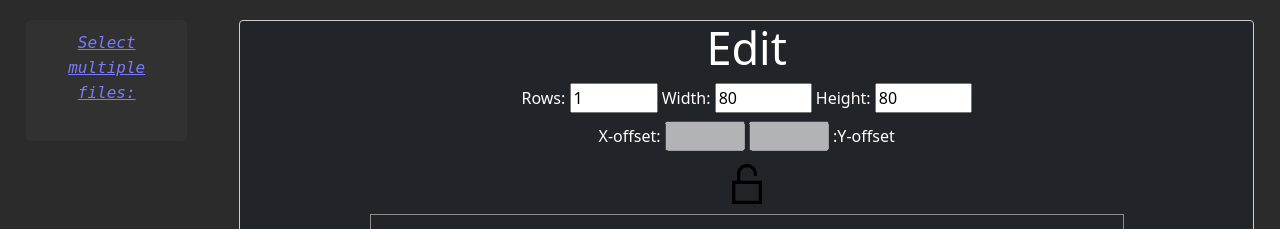
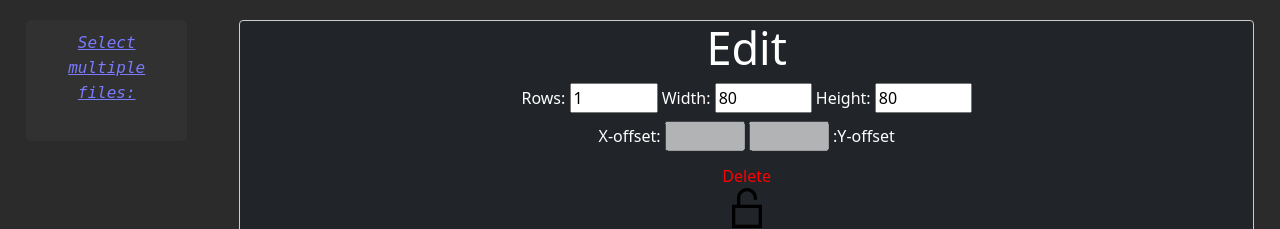
Before and after one commit to TheWilley/Fruity_Dance_Sprite_Sheet_Generator, a PHP site: page / in a window 1280 px wide. Shown: the part 56-285 px from the top of the page. Run offline with PHP 8.4, Linux system fonts and the light colour scheme.

Commit message:
Readme added and delete function in BETA

```diff
--- a/Generator/CSS/style.css
+++ b/Generator/CSS/style.css
@@ -217,3 +217,11 @@ input[type='file'] {
     max-width: 80px;
     margin-bottom: 13px;
 }
+
+#delete {
+    color: red;
+    cursor: pointer;
+    display: block;
+    width: 50px;
+    margin: 0 auto
+}
--- a/Generator/index.html
+++ b/Generator/index.html
@@ -69,6 +69,7 @@
                         <input id="offsetX" type="number" min="0" disabled>
                         <input id="offsetY" type="number" min="0" disabled>
                         <label>:Y-offset</label>
+                        <p id="delete" onclick="remove()"> Delete </p>
                     </form>
 
                     <img src="Images/iconmonstr-lock-16.svg" class="locks" id="lock-off" onclick="LockParamters();">
--- a/Generator/scripts/graphichandler.js
+++ b/Generator/scripts/graphichandler.js
@@ -1,4 +1,5 @@
 var filecount = 0;
+var selectedItem;
 sessionStorage.imagenumb = 0;
 
 document.onreadystatechange = () => {
@@ -40,6 +41,8 @@ function preview_image(image, rownumb, cellnumb) {
     let GeneratedCanvas = new Image();
     GeneratedCanvas.src = image;
 
+    console.log(image);
+
     let ctx = document.getElementById('canvas');
     if (ctx.getContext) {
         ctx = ctx.getContext('2d');
@@ -70,8 +73,13 @@ function preview_image_edit(image, rownumb, cellnumb, Xoffset, Yoffset) {
     if (canvas.getContext) {
         ctx = canvas.getContext('2d');
 
+        // Check if the whole canvas is being cleared
         if (clear) { ctx.clearRect(0, 0, canvas.width, canvas.height) };
 
+        // Check if a part of the canvas is being cleared
+        if(image == "") {ctx.clearRect(cell_width * cellnumb + Number(Xoffset), cell_height * rownumb + Number(Yoffset), parseInt(document.getElementById("cell_width").value), parseInt(document.getElementById("cell_height").value)) }
+
+        // Bool restore
         setClear(false);
 
         // Drawing of image
@@ -135,3 +143,19 @@ window.onload = function () {
         console.log("Your browser does not support File API");
     }
 }
+
+function remove() {
+    currentObject = selectedItem;
+    // Get row / cell number
+    var rownumb = currentObject.parentNode.dataset.x;
+    var cellnumb = currentObject.parentNode.dataset.y;
+
+    // Step 1, remove from array
+    cellCollection[rownumb][cellnumb] = new Object();
+
+    // Step 2, remove from grid
+    currentObject.src = "";
+
+    // Step 3, remove from canvas
+    preview_image_edit("", rownumb, cellnumb), 0, 0;
+}
--- a/Generator/scripts/imageoffset.js
+++ b/Generator/scripts/imageoffset.js
@@ -7,6 +7,7 @@ var img_wrapper = document.querySelector('#img_wrapper'),
     mousedown = false;
 
 function show_controls(currentObject) {
+    selectedItem = currentObject;
     // Get input for X and Y
     let xoffsetform = document.getElementById("offsetX");
     let yoffsetform = document.getElementById("offsetY");
```
Also changed, not shown: tsconfig.json (deleted, +0 -12 lines), Generator/Images/null.png (added), readme.md (added).
